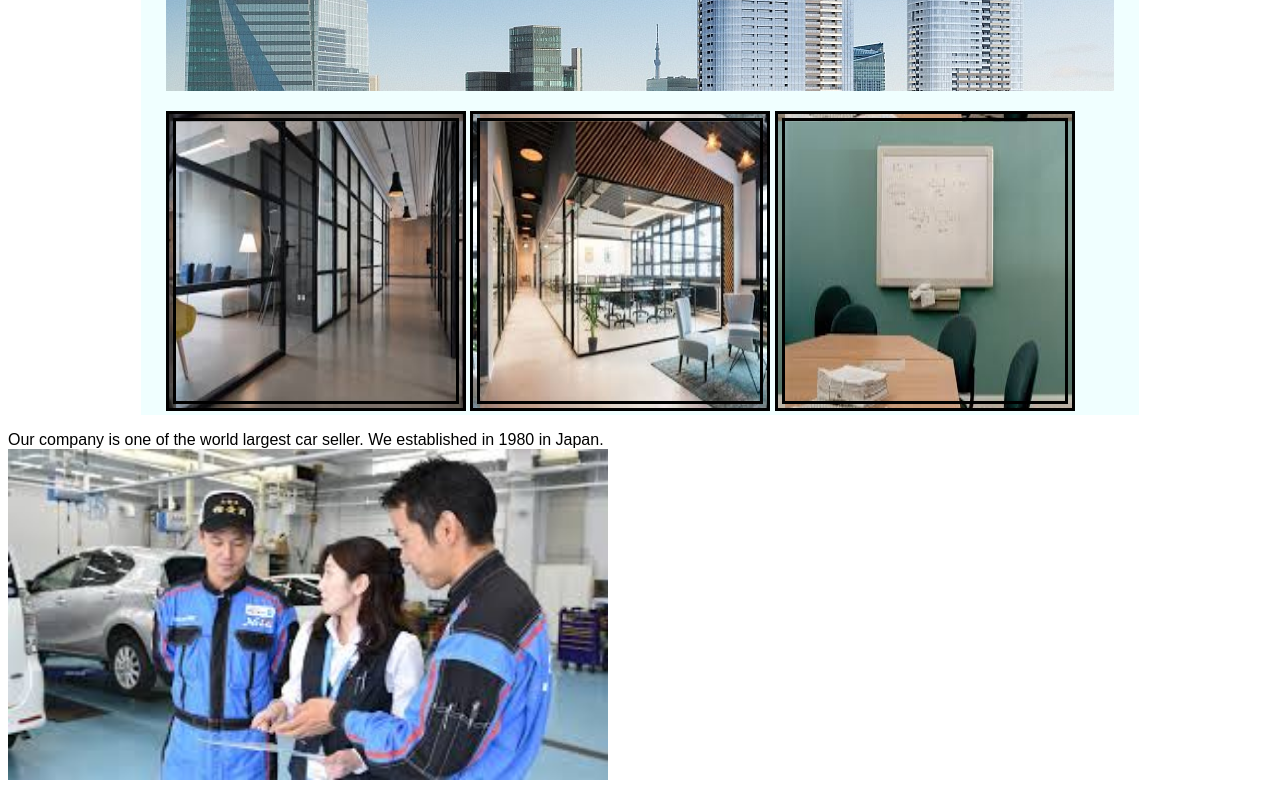
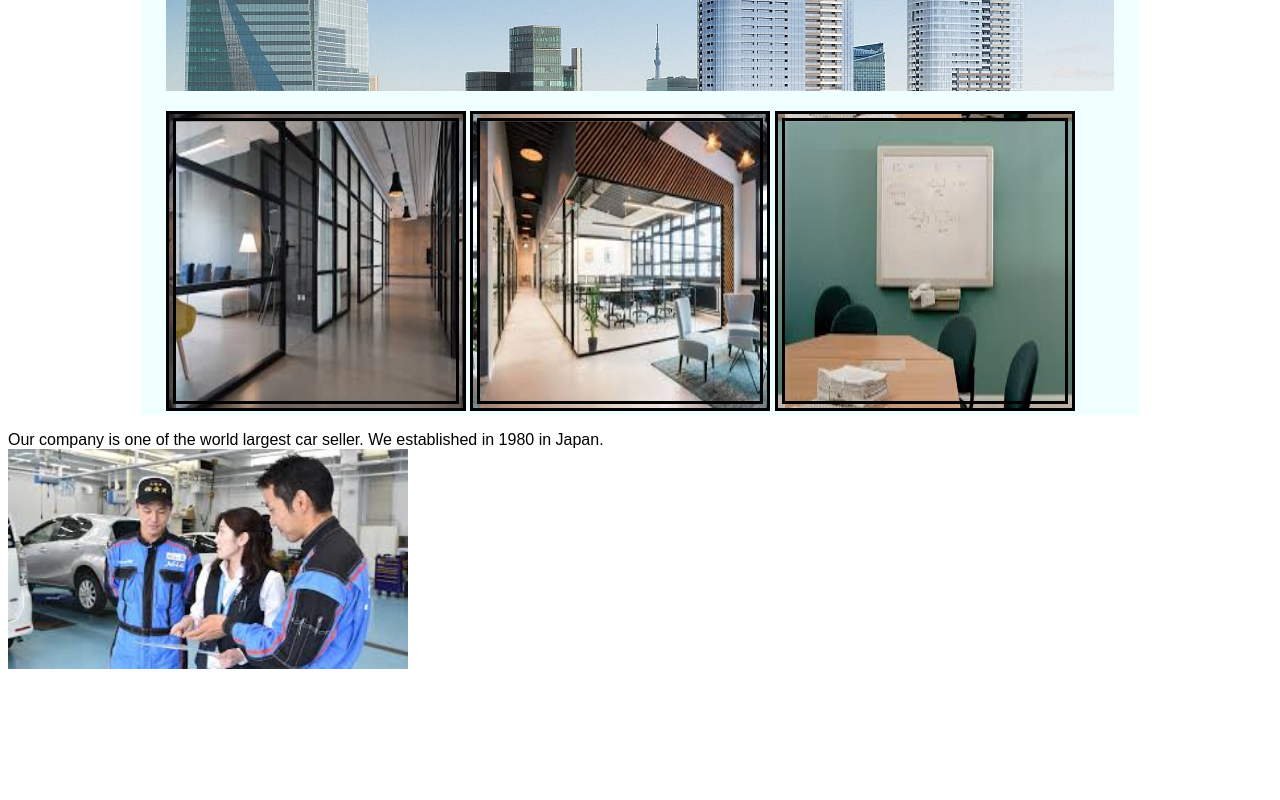
Before and after one commit to AnnaNaka/carshop, a plain HTML site: page about_us.html in a window 1280 px wide. Shown: the part 621-1421 px from the top of the page. After the commit the page ends 1310 px from the top, so only its background shows below. Drawn offline with Linux system fonts and the light colour scheme.

```diff
--- a/about_us.html
+++ b/about_us.html
@@ -36,7 +36,7 @@
     <p>
         Our company is one of the world largest car seller. We established in 1980 in Japan.
         <br>
-        <img src="images/team.jpeg" width=600px alt="Our Team.">
+        <img src="images/team.jpeg" width=400px alt="Our Team.">
     </p>
 
 </body>
```
